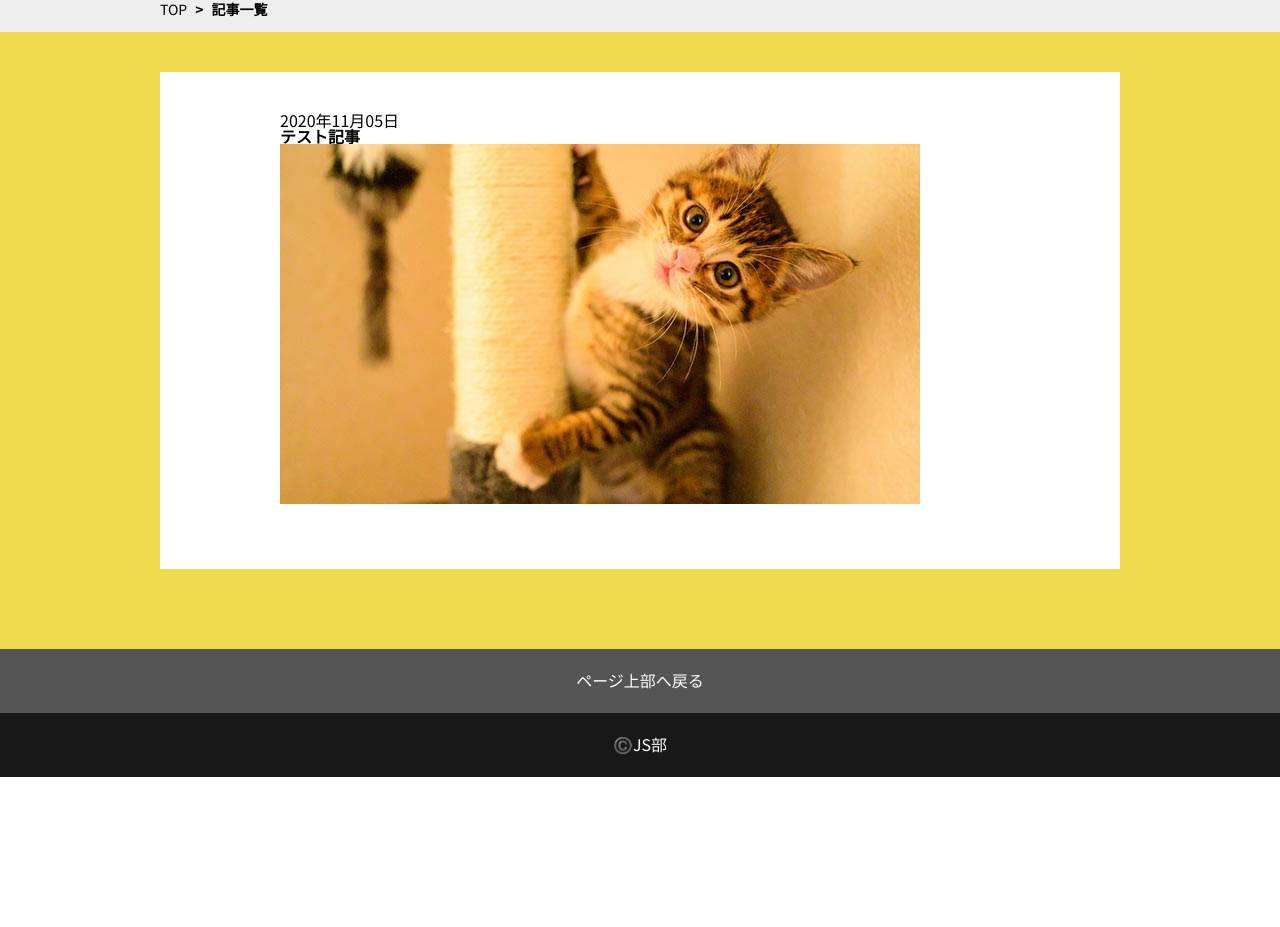
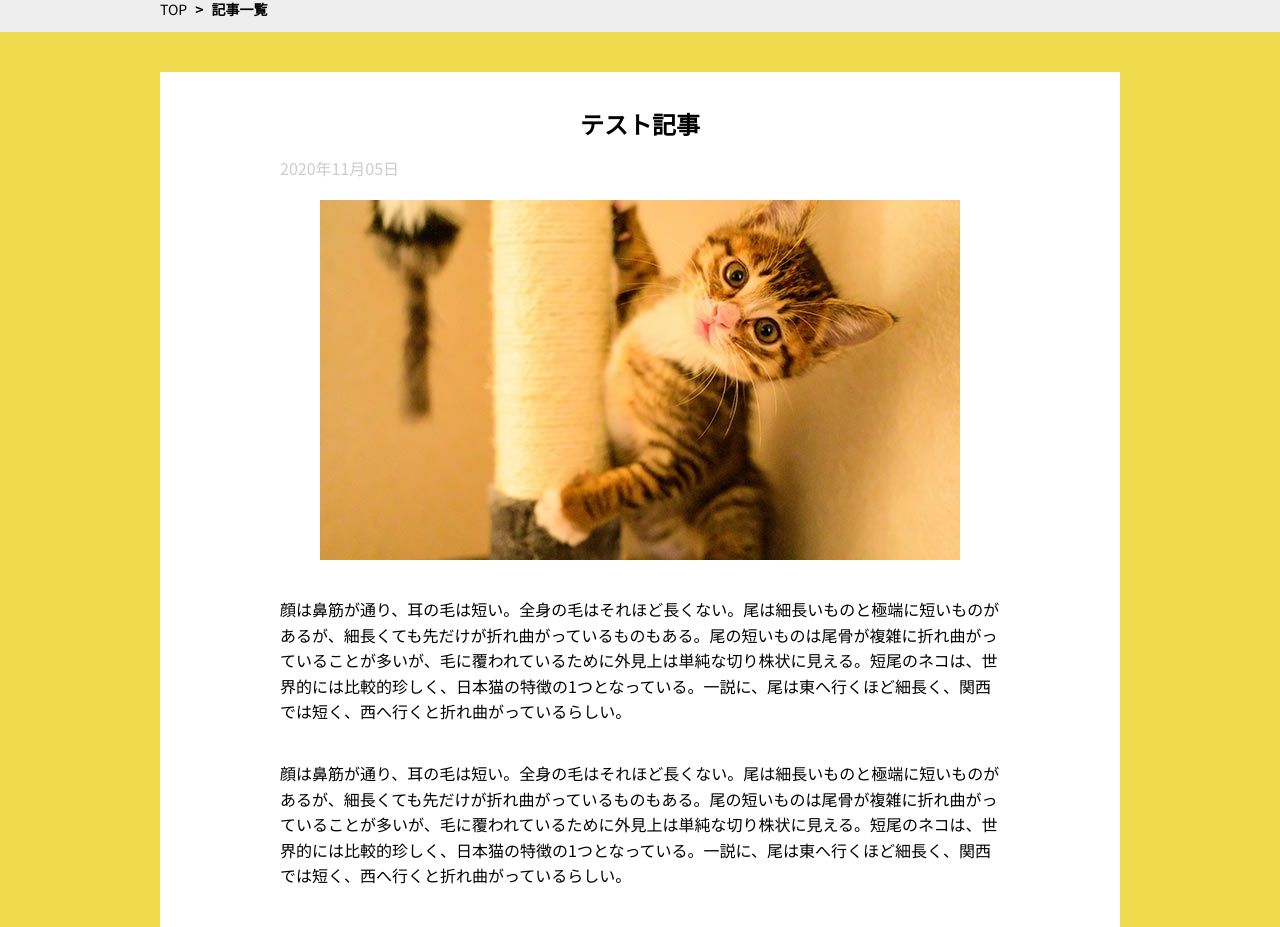
Before and after one commit to kensukegoto/jsbu, a Vue app: page /news in a window 1280 px wide. Shown: the part 94-1021 px from the top of the page. Before the commit the page ends 871 px from the top, so only its background shows below. Built offline with nearby package versions, Linux system fonts and the light colour scheme.

Commit message:
追加：記事のスタイル

```diff
--- a/public/news/20201105/index.html
+++ b/public/news/20201105/index.html
@@ -14,10 +14,19 @@
     <div id="header"></div>
     <div id="pankuzu"></div>
       <main class="main">
-        <div class="main__inner">
-          <time>2020年11月05日</time>
-          <h1>テスト記事</h1>
-          <img src="/news/20201105/20201105_01.jpg" alt="">
+        <div class="main__inner art">
+          <h1 class="art__title">テスト記事</h1>
+          <time class="art__time">2020年11月05日</time>
+          <figure class="art__img">
+            <img src="/news/20201105/20201105_01.jpg" alt="">
+          </figure>
+          <p class="art__text">顔は鼻筋が通り、耳の毛は短い。全身の毛はそれほど長くない。尾は細長いものと極端に短いものがあるが、細長くても先だけが折れ曲がっているものもある。尾の短いものは尾骨が複雑に折れ曲がっていることが多いが、毛に覆われているために外見上は単純な切り株状に見える。短尾のネコは、世界的には比較的珍しく、日本猫の特徴の1つとなっている。一説に、尾は東へ行くほど細長く、関西では短く、西へ行くと折れ曲がっているらしい。</p>
+          <p class="art__text">顔は鼻筋が通り、耳の毛は短い。全身の毛はそれほど長くない。尾は細長いものと極端に短いものがあるが、細長くても先だけが折れ曲がっているものもある。尾の短いものは尾骨が複雑に折れ曲がっていることが多いが、毛に覆われているために外見上は単純な切り株状に見える。短尾のネコは、世界的には比較的珍しく、日本猫の特徴の1つとなっている。一説に、尾は東へ行くほど細長く、関西では短く、西へ行くと折れ曲がっているらしい。</p>
+          <h2 class="art__title art__title--sub">中見出し</h2>
+          <figure class="art__img">
+            <img src="/news/20201105/20201105_01.jpg" alt="">
+          </figure>
+          <p class="art__text">顔は鼻筋が通り、耳の毛は短い。全身の毛はそれほど長くない。尾は細長いものと極端に短いものがあるが、細長くても先だけが折れ曲がっているものもある。尾の短いものは尾骨が複雑に折れ曲がっていることが多いが、毛に覆われているために外見上は単純な切り株状に見える。短尾のネコは、世界的には比較的珍しく、日本猫の特徴の1つとなっている。一説に、尾は東へ行くほど細長く、関西では短く、西へ行くと折れ曲がっているらしい。</p>
         </div>
       </main>
     <div id="footer"></div>
--- a/src/assets/scss/news.scss
+++ b/src/assets/scss/news.scss
@@ -14,3 +14,44 @@
     }
   }
 }
+.art {
+  &__title {
+    font-size: 2rem;
+    text-align: center;
+    @include media(m) { font-size: 2.4rem; }
+    &--sub {
+      margin-top: 2em;
+      text-align: left;
+      @include media(m) {
+        margin-top: 40px;
+        & + * {
+          margin-top: 36px!important;
+        }
+      }
+    }
+  }
+  &__time {
+    display: inline-block;
+    margin-top: 1em;
+    color: $grey;
+    @include media(m) {
+      margin-top: 24px;
+      & + * {
+        margin-top: 24px!important;
+      }
+    }
+  }
+  &__img {
+    margin-top: 1em;
+    text-align: center;
+    @include media(m) {
+      margin-top: 36px;
+    }
+  }
+  &__text {
+    margin-top: 1em;
+    @include media(m) {
+      margin-top: 36px;
+    }
+  }
+}
```
